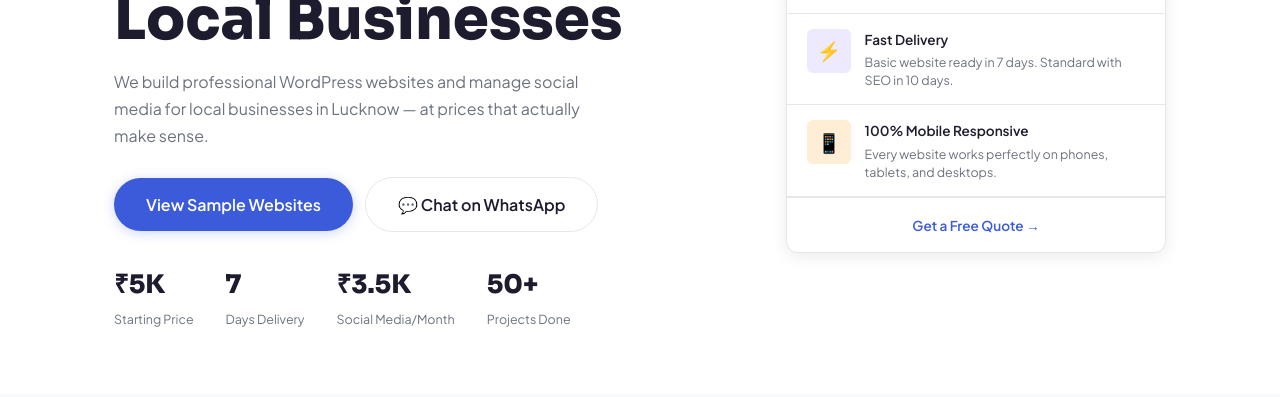
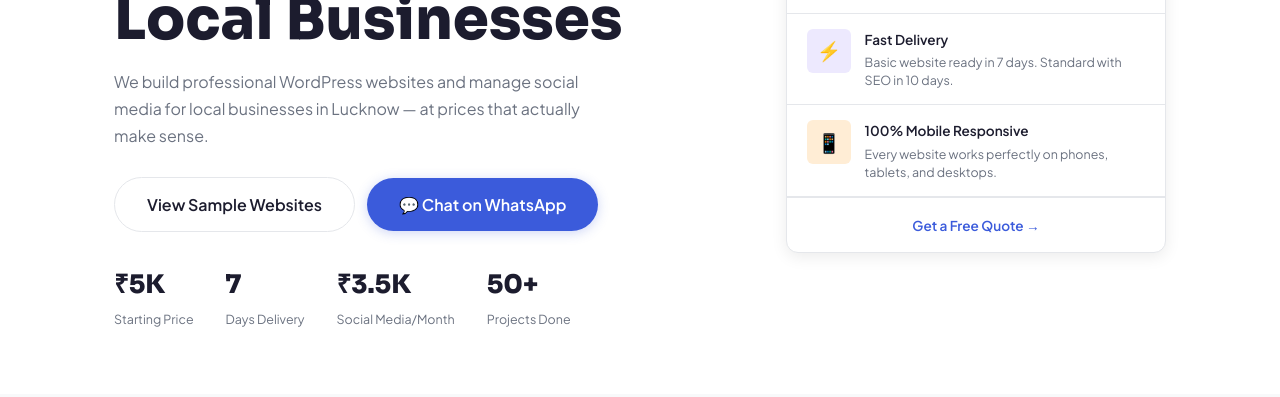
Before and after one commit to shivrajventures/s, a plain HTML site: page index.html in a window 1280 px wide. Shown: the part 403-800 px from the top of the page. Drawn offline with Linux system fonts and the light colour scheme.

Commit message:
Update index.html

```diff
--- a/index.html
+++ b/index.html
@@ -44,8 +44,8 @@
             We build professional WordPress websites and manage social media for local businesses in Lucknow — at prices that actually make sense.
           </p>
           <div class="hero__actions">
-            <a href="pages/portfolio.html" class="btn btn-primary btn-lg">View Sample Websites</a>
-            <a href="https://wa.me/918808913837" target="_blank" rel="noopener" class="btn btn-outline btn-lg">💬 Chat on WhatsApp</a>
+            <a href="pages/portfolio.html" class="btn btn-outline btn-lg">View Sample Websites</a>
+            <a href="https://wa.me/918808913837" target="_blank" rel="noopener" class="btn btn-primary btn-lg">💬 Chat on WhatsApp</a>
           </div>
           <div class="hero__stats">
             <div class="hero__stat"><strong>₹5K</strong><span>Starting Price</span></div>
```
